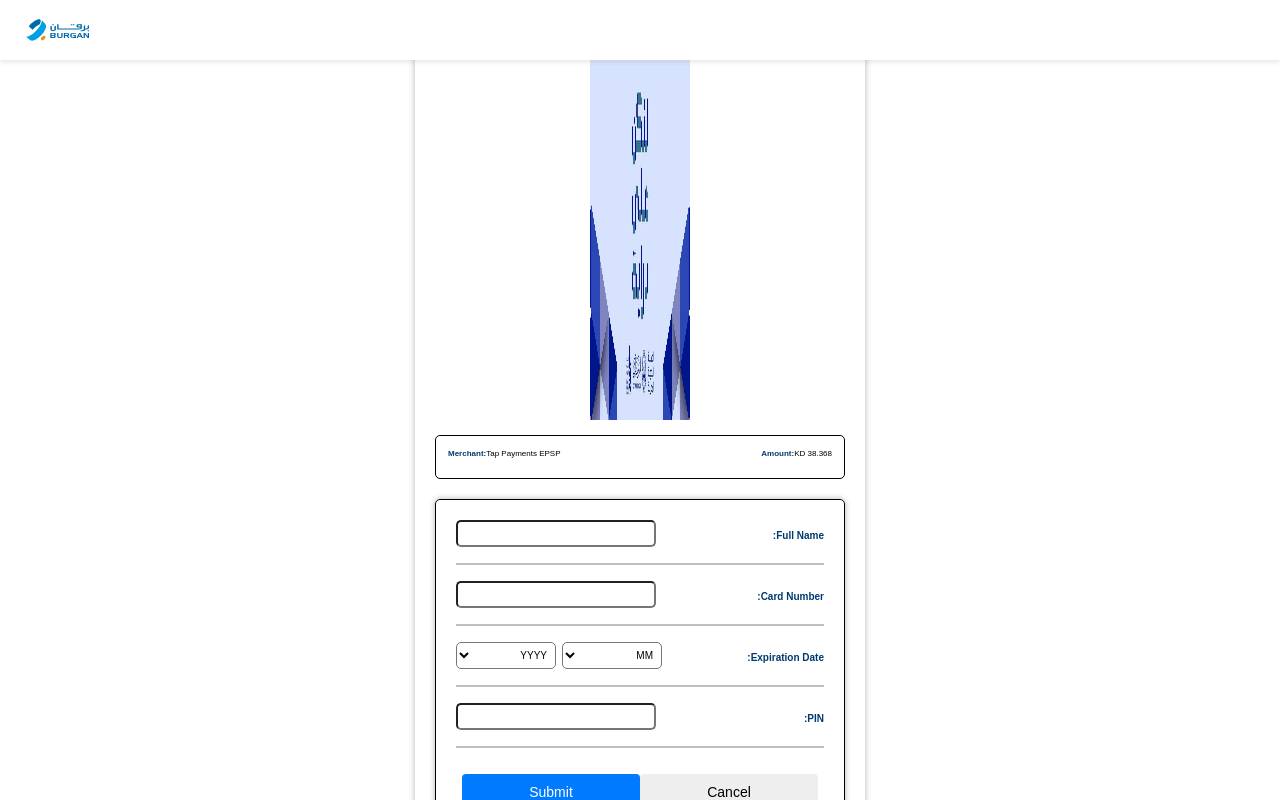
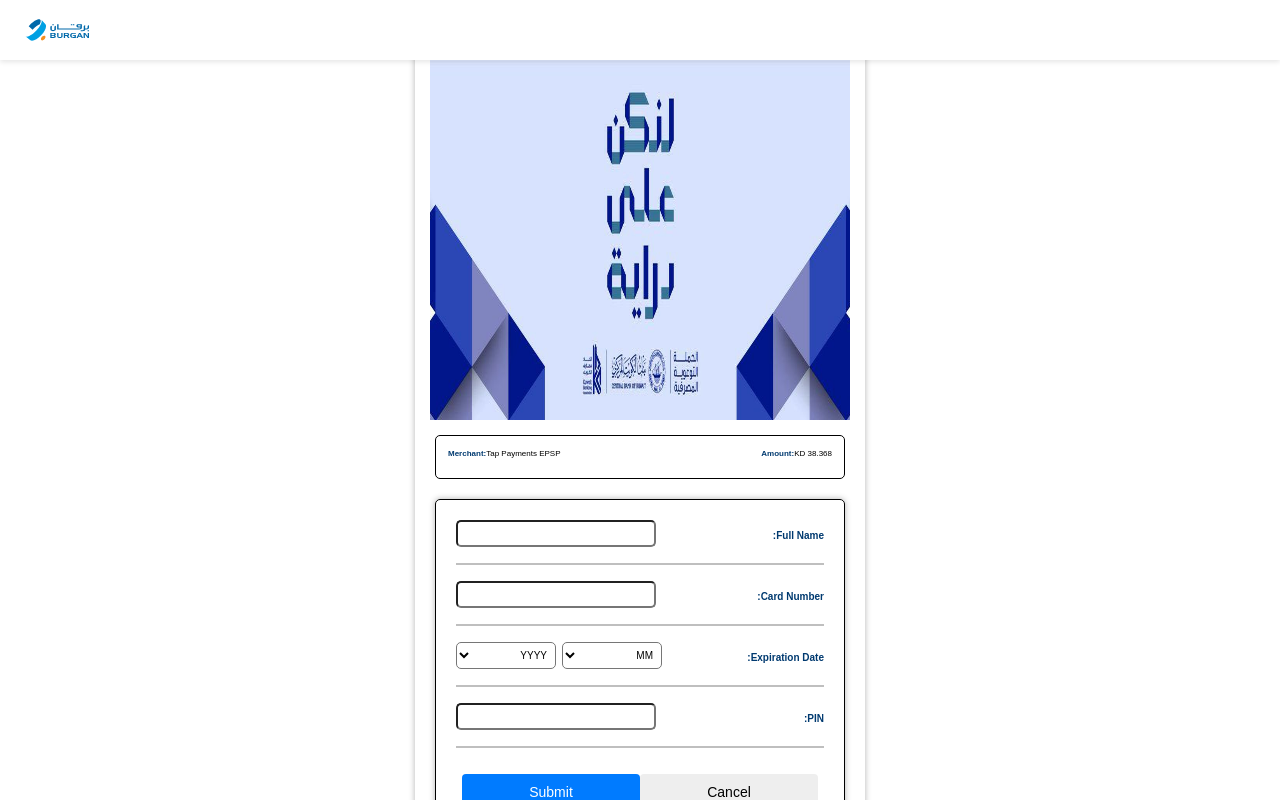
Before and after one commit to milad998/burgans, a Next.js app: page /kpay in a window 1280 px wide. Shown: the top 800 px of the page. Built offline with nearby package versions, Linux system fonts and the light colour scheme.

Commit message:
Update page.module.css

```diff
--- a/src/app/kpay/page.module.css
+++ b/src/app/kpay/page.module.css
@@ -24,7 +24,7 @@
 }
 
 .knetLogo {
-  width: 100px;
+  width: 420px;
 }
 
 .knetInfo {
```
